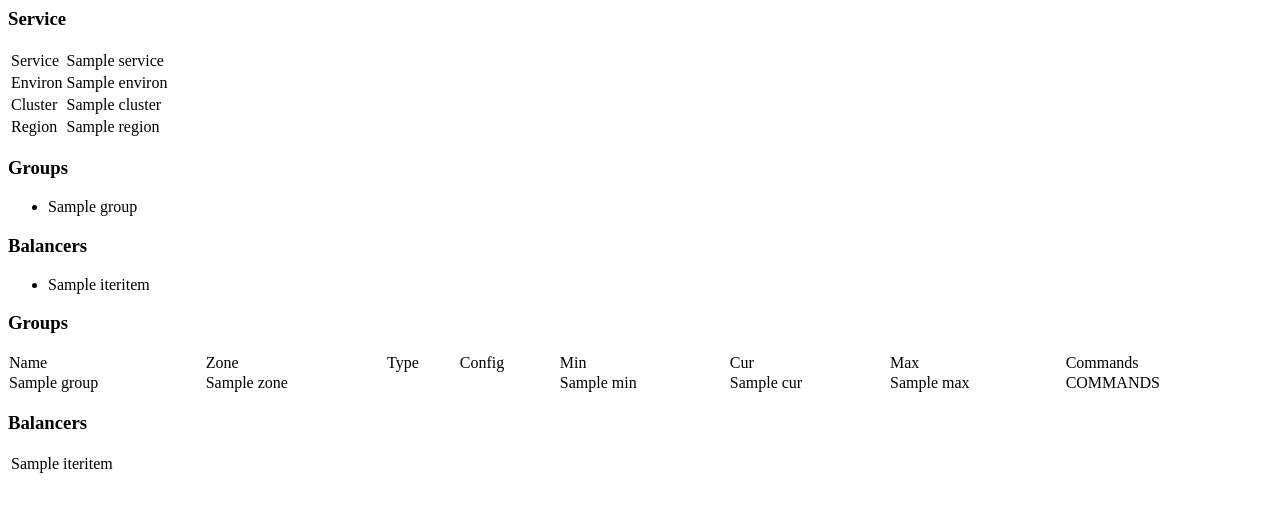
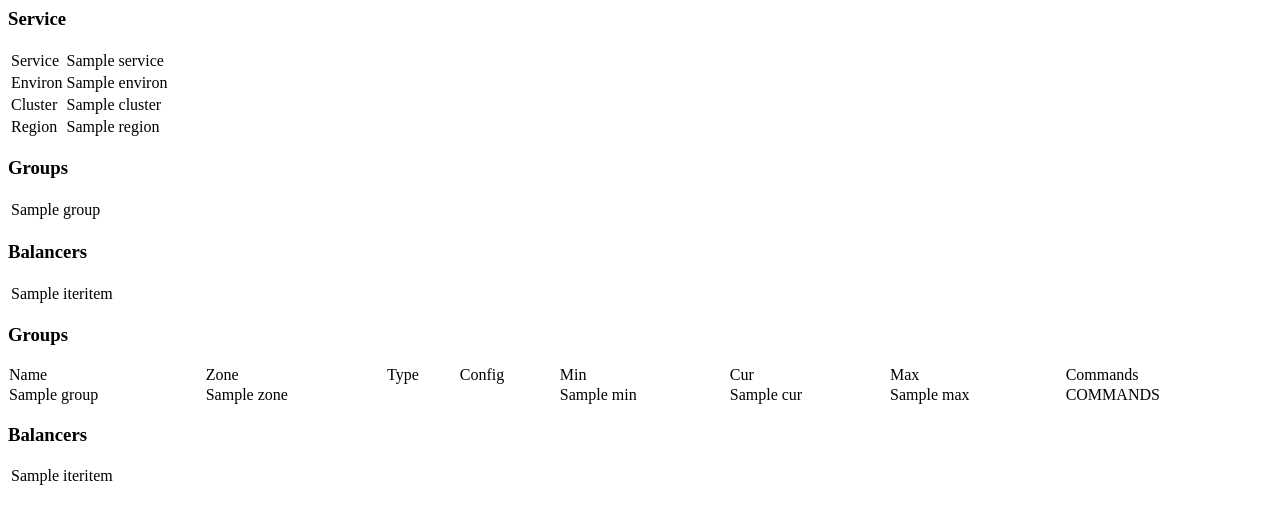
Before and after one commit to WrathOfChris/billow-web, a Flask app: template billow_web/templates/service.html in a window 1280 px wide. Shown: the top 524 px of the page. Run offline with Flask 2, Linux system fonts and the light colour scheme; the template is opened without the code that fills it: most values are stand-ins (such as "Sample title", 1, 10 or a date in 2020); parts of the project's set-up code (start-up, migrations or seed data) failed here and were passed over.

Commit message:
list groups to tables, cleaner

```diff
--- a/billow_web/templates/service.html
+++ b/billow_web/templates/service.html
@@ -11,8 +11,6 @@
       <div class="panel-heading">
         <h3 class="panel-title">Service</h3>
       </div>
-      <!--<div class="panel-body">
-      </div>-->
       <table class="table">
         <tr><td>Service</td><td>{{service.service}}</td></tr>
         <tr><td>Environ</td><td>{{service.environ}}</td></tr>
@@ -27,13 +25,11 @@
       <div class="panel-heading">
         <h3 class="panel-title">Groups</h3>
       </div>
-      <div class="panel-body">
-        <ul class="list-group">
+      <table class="table">
         {% for group in service.groups %}
-          <li class="list-group-item">{{group.name}}</li>
+        <tr><td>{{group.name}}</td></tr>
         {% endfor %}
-        </ul>
-      </div>
+      </table>
     </div>
   </div>
 
@@ -42,13 +38,11 @@
       <div class="panel-heading">
         <h3 class="panel-title">Balancers</h3>
       </div>
-      <div class="panel-body">
-        <ul class="list-group">
+      <table class="table">
         {% for name, elb in service['load_balancers'].iteritems() %}
-          <li class="list-group-item">{{name}}</li>
+        <tr><td>{{name}}</td></tr>
         {% endfor %}
-        </ul>
-      </div>
+      </table>
     </div>
   </div>
 
@@ -102,7 +96,6 @@
       <div class="panel-heading">
         <h3 class="panel-title">Balancers</h3>
       </div>
-      <div class="panel-body">
       <table class="table table-condensed">
         {% for name, elb in service['load_balancers'].iteritems() %}
         <tr>
@@ -112,5 +105,4 @@
       </table>
     </div>
   </div>
-  </div>
 </row>
```
Lines whose indentation alone changed are shown as unchanged.
